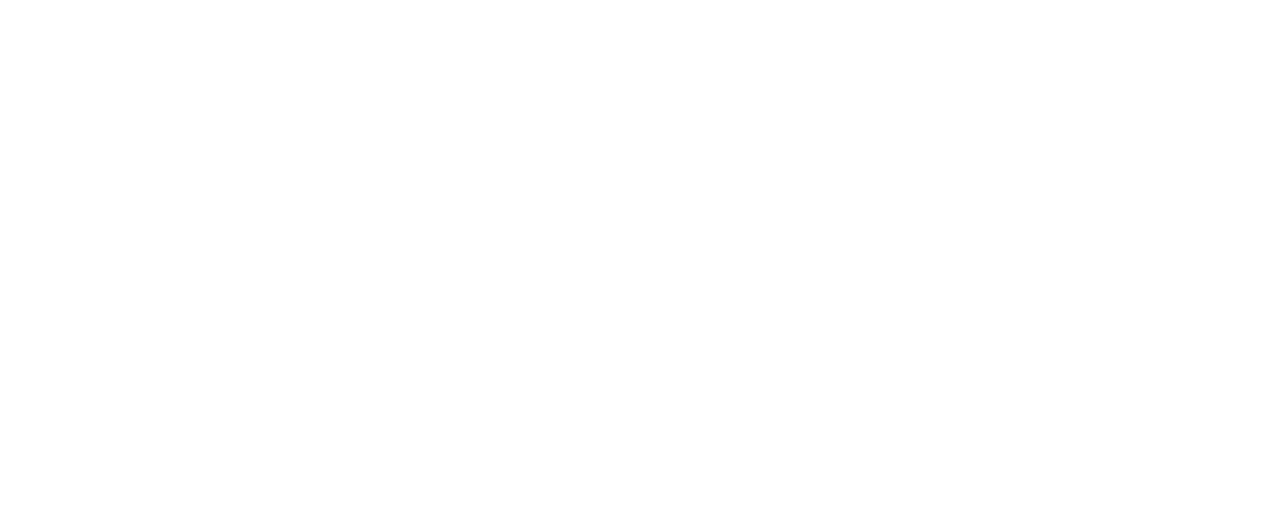
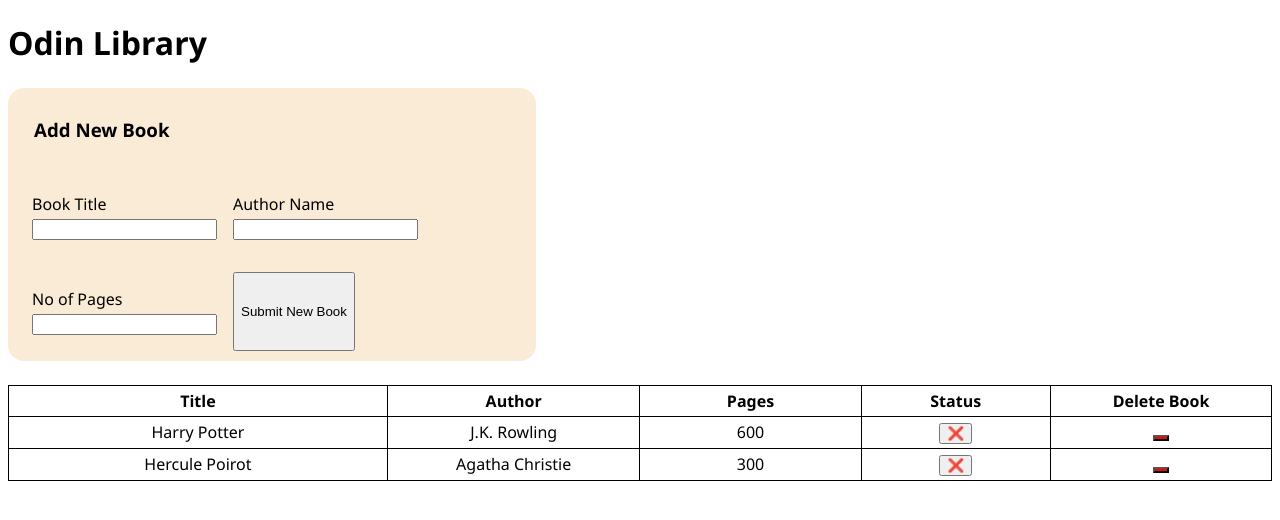
Before and after one commit to m-azzam-azis/odin-library, a plain HTML site: page index.html in a window 1280 px wide. Drawn offline with Linux system fonts and the light colour scheme.

Commit message:
finished everything

```diff
--- a/app.js
+++ b/app.js
@@ -0,0 +1,89 @@
+const myLibrary = [];
+
+const container = document.getElementById("table-container");
+const titleInput = document.getElementById("title");
+const authorInput = document.getElementById("author");
+const pagesInput = document.getElementById("pages");
+const button = document.getElementById("submit-form");
+
+function Book(title, author, pages) {
+  // the constructor...
+  this.readStatus = false;
+  this.title = title;
+  this.author = author;
+  this.pages = pages;
+}
+
+function addBookToLibrary(title, author, pages) {
+  // do stuff here
+  const newObject = new Book(title, author, pages);
+  myLibrary.push(newObject);
+  const rowContainer = document.createElement("tr");
+  const titleBox = document.createElement("td");
+  const authorBox = document.createElement("td");
+  const pagesBox = document.createElement("td");
+  const statusBox = document.createElement("td");
+  const statusButton = document.createElement("button");
+  const deleteContainer = document.createElement("td");
+  const deleteButton = document.createElement("button");
+
+  deleteButton.style.backgroundColor = "red";
+  titleBox.innerText = title;
+  authorBox.innerText = author;
+  pagesBox.innerText = pages;
+
+  function statusDisplay() {
+    if (newObject.readStatus) {
+      statusButton.innerText = "✅";
+    } else {
+      statusButton.innerText = "❌";
+    }
+  }
+  statusBox.appendChild(statusButton);
+
+  deleteButton.addEventListener("click", (e) => {
+    e.preventDefault();
+    rowContainer.remove();
+    myLibrary.remove(newObject);
+    myLibrary = myLibrary.filter(!newObject);
+  });
+
+  statusButton.addEventListener("click", (e) => {
+    e.preventDefault();
+    newObject.readStatus = !newObject.readStatus;
+    statusDisplay();
+  });
+
+  statusDisplay();
+  deleteContainer.appendChild(deleteButton);
+  rowContainer.appendChild(titleBox);
+  rowContainer.appendChild(authorBox);
+  rowContainer.appendChild(pagesBox);
+  rowContainer.appendChild(statusBox);
+  rowContainer.appendChild(deleteContainer);
+
+  container.appendChild(rowContainer);
+}
+
+// TESTS
+addBookToLibrary("Harry Potter", "J.K. Rowling", 600);
+addBookToLibrary("Hercule Poirot", "Agatha Christie", 300);
+// TESTS
+
+button.addEventListener("click", (e) => {
+  e.preventDefault();
+  const title = titleInput.value;
+  const author = authorInput.value;
+  const pages = pagesInput.value;
+
+  if (title && author && pages > 0) {
+    addBookToLibrary(title, author, pages);
+    resetInput();
+  } else {
+    return;
+  }
+});
+
+function resetInput() {
+  titleInput.value = authorInput.value = pagesInput.value = "";
+}
--- a/index.html
+++ b/index.html
@@ -4,11 +4,44 @@
 <head>
   <meta charset="UTF-8">
   <meta name="viewport" content="width=device-width, initial-scale=1.0">
-  <title>Document</title>
+  <title>Odin Library</title>
+  <link rel="stylesheet" href="style.css">
 </head>
 
 <body>
+  <h1>Odin Library</h1>
 
+  <form>
+    <legend>
+      <h3>Add New Book</h3>
+    </legend>
+    <p>
+      <label for="title">Book Title</label>
+      <input required id="title" type="text">
+    </p>
+
+    <p>
+      <label for="author">Author Name</label>
+      <input required id="author" type="text">
+    </p>
+
+    <p>
+      <label for="pages">No of Pages</label>
+      <input required id="pages" type="number" min="0">
+    </p>
+
+    <button type="submit" id="submit-form">Submit New Book</button>
+  </form>
+  <table id="table-container">
+    <tr>
+      <th style="width: 30%">Title</th>
+      <th style="width: 20%">Author</th>
+      <th style="width: 17.5%">Pages</th>
+      <th style="width: 15%">Status</th>
+      <th style="width: 17.5%">Delete Book</th>
+    </tr>
+  </table>
+  <script src="app.js"></script>
 </body>
 
 </html>
--- a/style.css
+++ b/style.css
@@ -0,0 +1,42 @@
+body {
+  font-family: "Segoe UI", Tahoma, Geneva, Verdana, sans-serif;
+}
+
+legend {
+  width: 100%;
+}
+
+form {
+  margin: 24px 0px;
+  display: flex;
+  flex-wrap: wrap;
+  gap: 16px;
+  max-width: 480px;
+
+  background-color: antiquewhite;
+  padding: 10px 24px;
+  border-radius: 16px;
+}
+
+form > p {
+  display: flex;
+  flex-direction: column;
+  gap: 4px;
+}
+
+table {
+  width: 100%;
+  border: 1px black solid;
+}
+table,
+th,
+td {
+  border: 1px solid black;
+  border-collapse: collapse;
+}
+tr,
+th,
+td {
+  padding: 4px;
+  text-align: center;
+}
```
